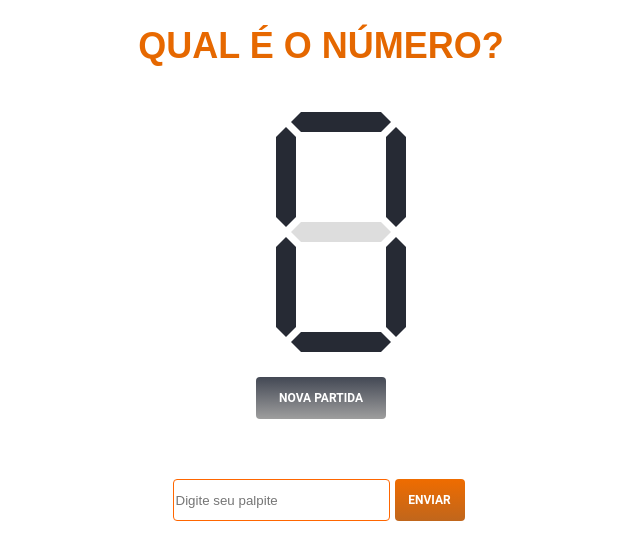
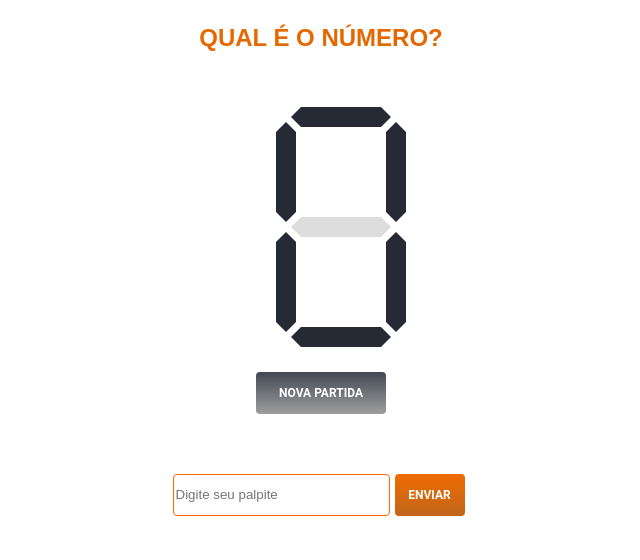
Before and after one commit to Matheusifz/StudioSolTeste, a React app: page / in a window 1280 px wide. Shown: the top 560 px of the page, without its empty margins (319-959 px from the left). Built offline with nearby package versions, Linux system fonts and the light colour scheme; no server answers.

Commit message:
style: add prop to change font size

```diff
--- a/src/app.tsx
+++ b/src/app.tsx
@@ -38,8 +38,8 @@ const App = () => {
 
   return (
     <>
-      <Text text="QUAL É O NÚMERO?" />
-      <h2>{gameResult}</h2>
+      <Text fontSize="24px" text="QUAL É O NÚMERO?" />
+      <Text fontSize="16px" text={`${gameResult}`}></Text>
       <NumberContainer numbers={digits} />
       <div className="new-match-container">
         <Button
--- a/src/components/Text/index.tsx
+++ b/src/components/Text/index.tsx
@@ -1,10 +1,11 @@
 import * as React from "react";
-import { Text as StyledText } from "./style";
+import { StyledText } from "./style";
 
 interface TextProps {
   text: string;
+  fontSize: string;
 }
 
-export const Text: React.FC<TextProps> = ({ text }) => {
-  return <StyledText>{text}</StyledText>;
+export const Text: React.FC<TextProps> = ({ text, fontSize }) => {
+  return <StyledText fontSize={fontSize}>{text}</StyledText>;
 };
--- a/src/components/Text/style.ts
+++ b/src/components/Text/style.ts
@@ -1,10 +1,14 @@
 import styled from "styled-components";
 
-export const Text = styled.h1`
+interface StyledTextProps {
+  fontSize: string;
+}
+
+export const StyledText = styled.h1<StyledTextProps>`
   font-family: "Montserrat", sans-serif;
   font-style: normal;
   font-weight: bold;
-  font-size: 36px;
+  font-size: ${(props) => (props.fontSize ? props.fontSize : "auto")};
   line-height: 44px;
   text-align: center;
   border: 0;
```
